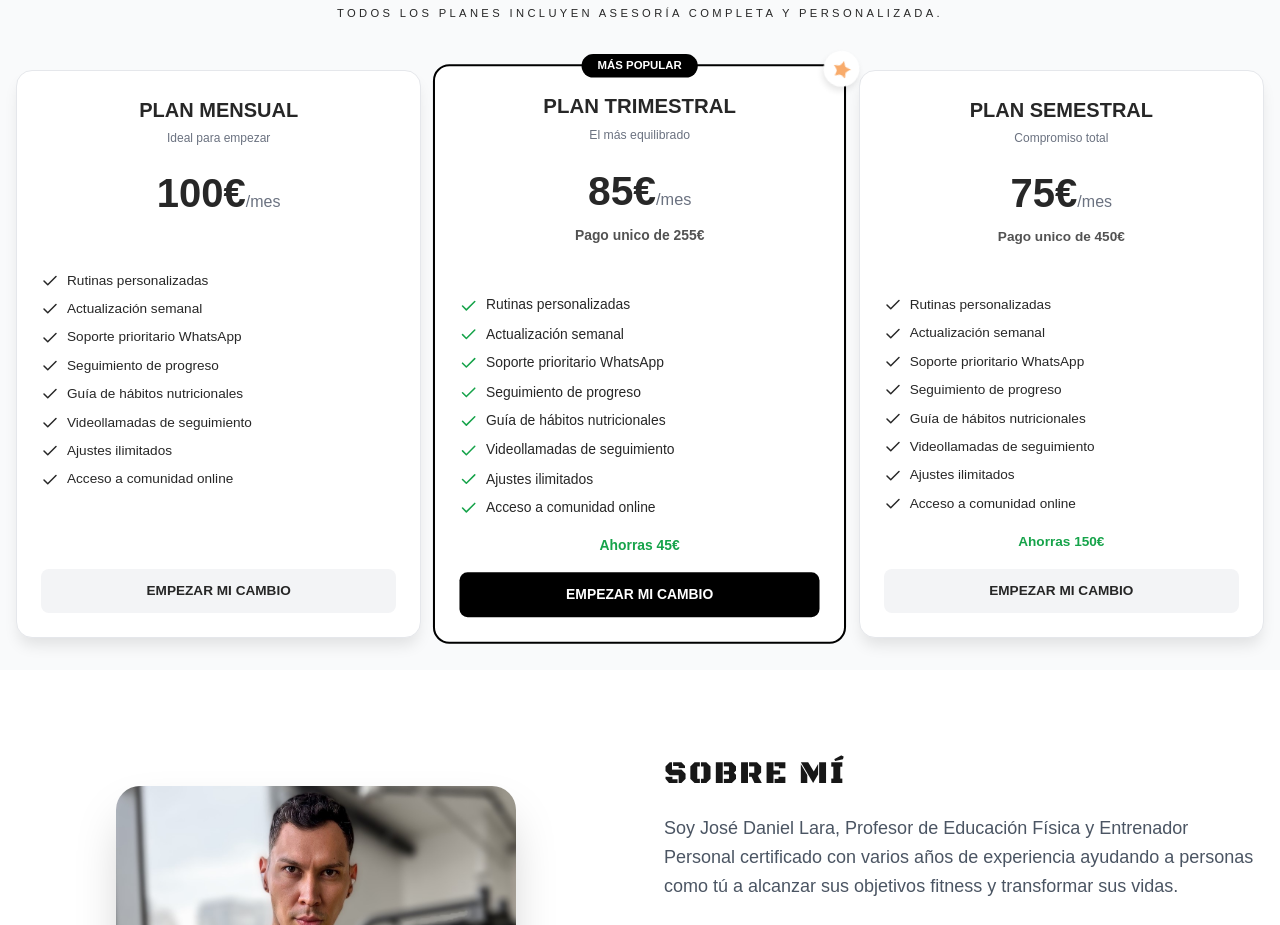
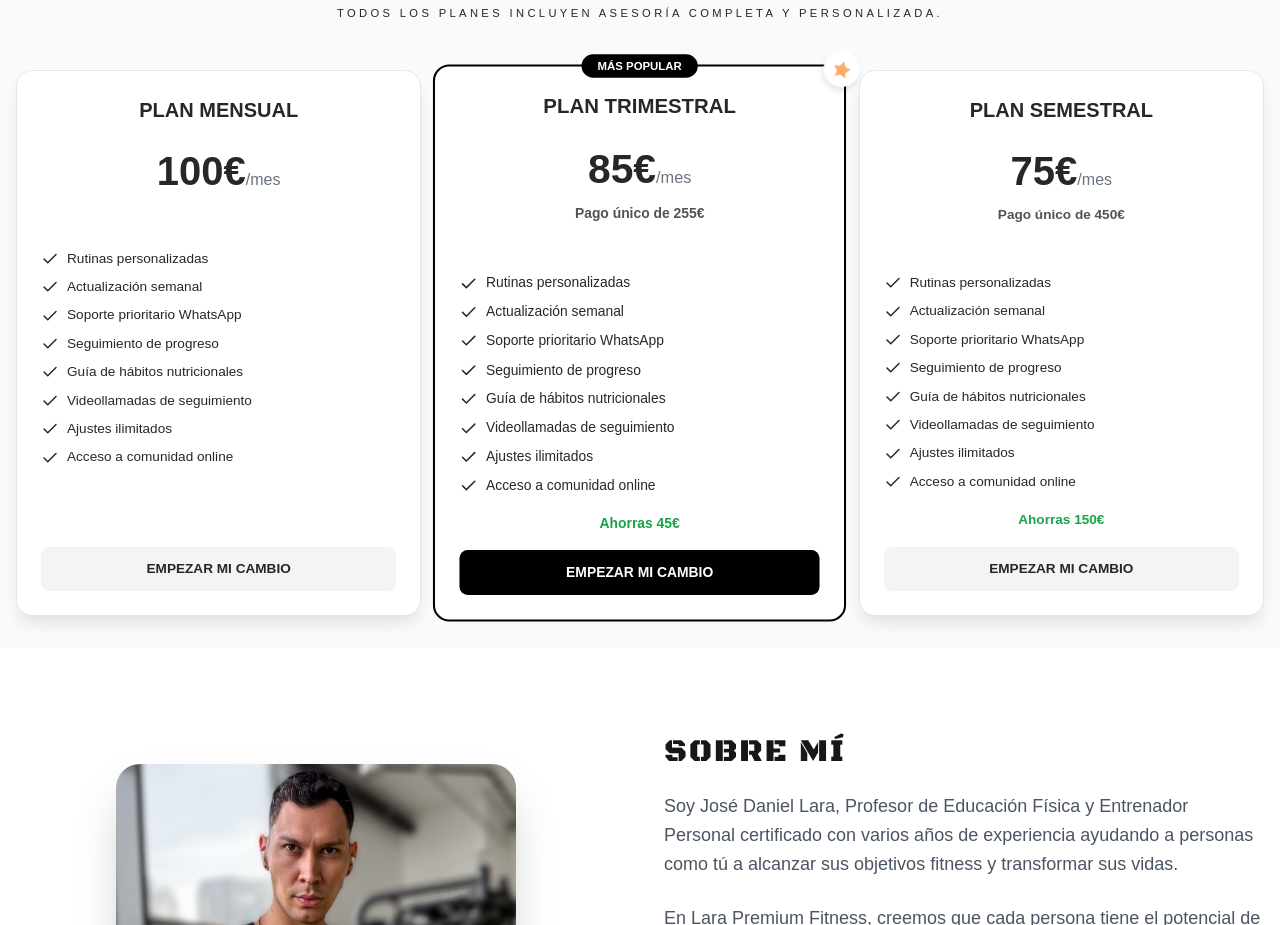
Before and after one commit to larajosed/lara-premium-fitness-site, a Next.js app: page / in a window 1280 px wide. Shown: the part 1600-2525 px from the top of the page. Built offline with nearby package versions, Linux system fonts and the light colour scheme.

Commit message:
plan card improvements

```diff
--- a/app/components/Plans.tsx
+++ b/app/components/Plans.tsx
@@ -28,7 +28,7 @@ export function Plans() {
       price: "100",
       monthlyEquivalent: "100",
       period: "mes",
-      description: "Ideal para empezar",
+      description: "",
       highlighted: false
     },
     {
@@ -36,7 +36,7 @@ export function Plans() {
       price: "255",
       monthlyEquivalent: "85",
       period: "3 meses",
-      description: "El más equilibrado",
+      description: "",
       highlighted: true,
       savings: "Ahorras 45€"
     },
@@ -45,7 +45,7 @@ export function Plans() {
       price: "450",
       monthlyEquivalent: "75",
       period: "6 meses",
-      description: "Compromiso total",
+      description: "",
       highlighted: false,
       savings: "Ahorras 150€"
     }
@@ -89,13 +89,12 @@ export function Plans() {
                   </div>
                   {plan.period !== "mes" && (
                     <span className={styles.totalPayment}>
-                      Pago unico de {plan.price}€
+                      Pago único de {plan.price}€
                     </span>
                   )}
                 </div>
               </div>
 
-              {/* Lista de características (ahora vienen de la constante común) */}
               <ul className={styles.featureList}>
                 {commonFeatures.map((feature, idx) => (
                   <li key={idx} className={styles.featureItem}>
--- a/app/css/Plans.module.css
+++ b/app/css/Plans.module.css
@@ -76,6 +76,21 @@
   white-space: nowrap;
 }
 
+/*.badge {
+  position: absolute;
+  top: -0.75rem;
+  left: 50%;
+  transform: translateX(-50%);
+  background: linear-gradient(to right, #facc15, #ca8a04);
+  color: black;
+  padding: 0.25rem 1rem;
+  border-radius: 9999px;
+  font-size: 0.75rem;
+  font-weight: 700;
+  white-space: nowrap;
+  box-shadow: 0 4px 6px rgba(0, 0, 0, 0.1);
+} */
+
 .planHeader {
   text-align: center;
   margin-bottom: 1rem;
@@ -145,7 +160,9 @@
 }
 
 .checkIconHighlighted {
-  color: #16a34a;
+  color: var(--text-primary);
+
+  /*color: #facc15;   color: #16a34a;*/
 }
 
 
```
